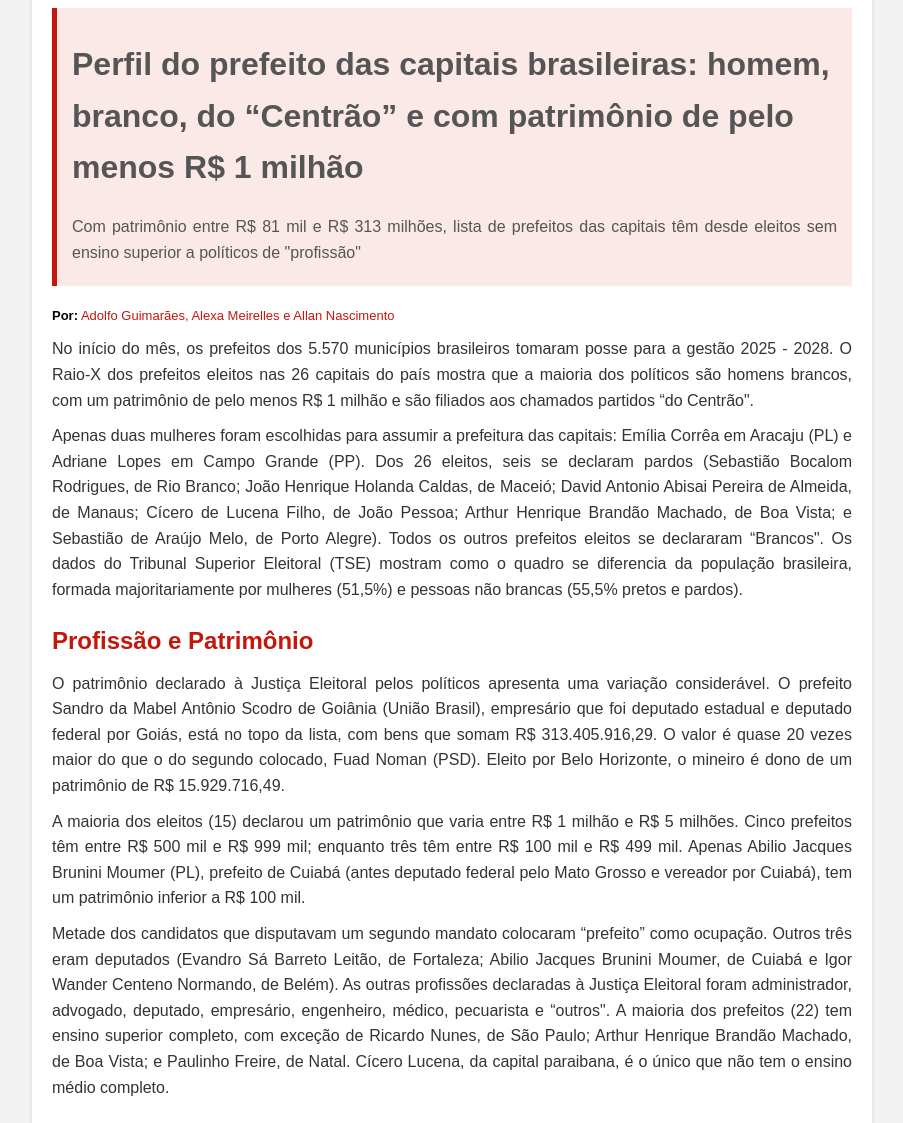
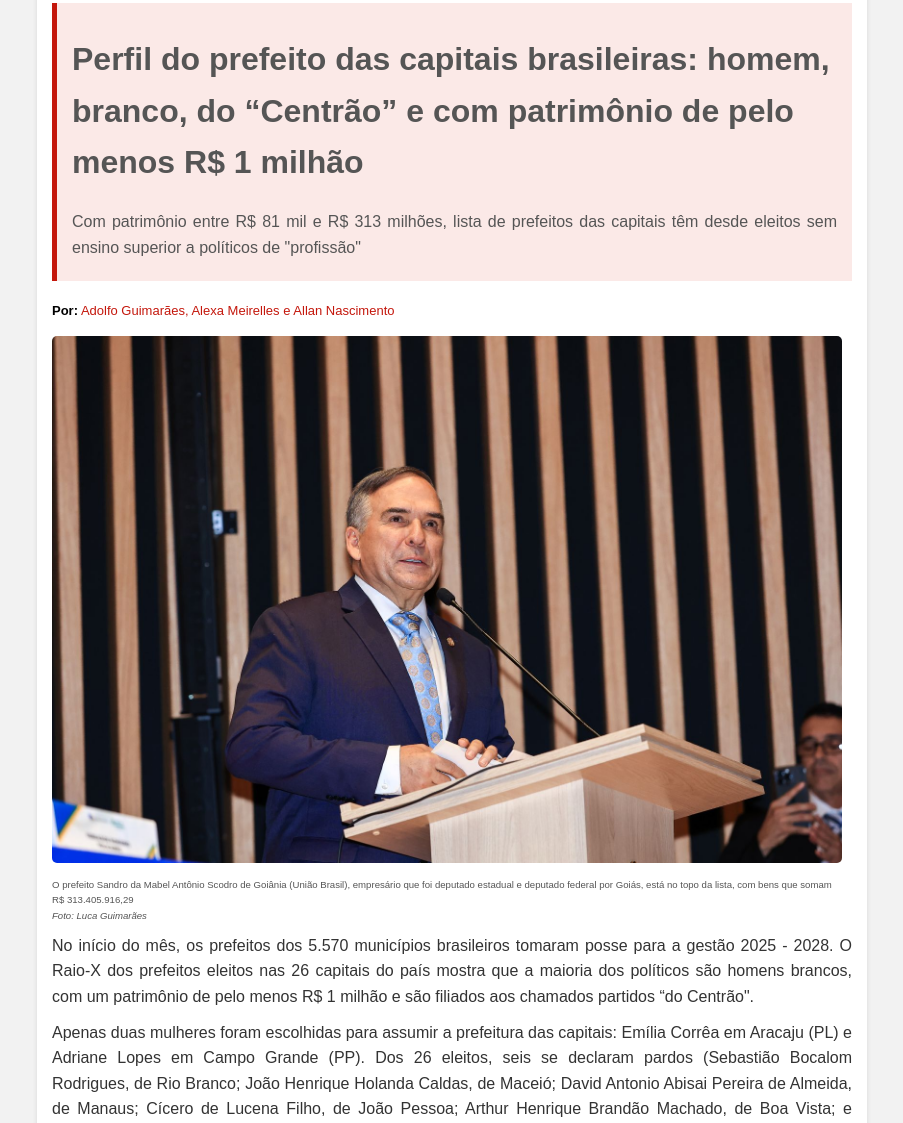
Before and after one commit to adolfoguimaraes/mba_idp_dataviz2, a plain HTML site: page index.html in a window 1280 px wide. Shown: the part 72-1195 px from the top of the page, without its empty margins (188-1091 px from the left). Drawn offline with Linux system fonts and the light colour scheme.

Commit message:
Texto com imagem

```diff
--- a/index.html
+++ b/index.html
@@ -18,6 +18,10 @@
         <div class="owner">
             <strong>Por:</strong> Adolfo Guimarães, Alexa Meirelles e Allan Nascimento
         </div>
+        <figure class="float-left">
+            <img src="images/img_prefeito.jpg" alt="Descrição da imagem">
+            <figcaption>O prefeito Sandro da Mabel Antônio Scodro de Goiânia (União Brasil), empresário que foi deputado estadual e deputado federal por Goiás, está no topo da lista, com bens que somam R$ 313.405.916,29<br /><i>Foto: Luca Guimarães</i></figcaption>
+        </figure>
         <p>No início do mês, os prefeitos dos 5.570 municípios brasileiros tomaram posse para a gestão 2025 - 2028. O Raio-X dos prefeitos eleitos nas 26 capitais do país mostra que a maioria dos políticos são homens brancos, com um patrimônio de pelo menos R$ 1 milhão e são filiados aos chamados partidos “do Centrão".</p>
 	    <p>Apenas duas mulheres foram escolhidas para assumir a prefeitura das capitais: Emília Corrêa em Aracaju (PL) e Adriane Lopes em Campo Grande (PP). Dos 26 eleitos, seis se declaram pardos (Sebastião Bocalom Rodrigues, de Rio Branco; João Henrique Holanda Caldas, de Maceió; David Antonio Abisai Pereira de Almeida, de Manaus; Cícero de Lucena Filho, de João Pessoa; Arthur Henrique Brandão Machado, de Boa Vista; e Sebastião de Araújo Melo, de Porto Alegre). Todos os outros prefeitos eleitos se declararam “Brancos". Os dados do Tribunal Superior Eleitoral (TSE) mostram como o quadro se diferencia da população brasileira, formada majoritariamente por mulheres (51,5%) e pessoas não brancas (55,5% pretos e pardos).</p>
         <h2>Profissão e Patrimônio</h2>
--- a/styles.css
+++ b/styles.css
@@ -82,7 +82,7 @@ main a:hover {
 main img {
     width: 100%;
     height: auto;
-    margin: 20px 0;
+    margin: 5px 0;
     border-radius: 5px;
 }
 
@@ -140,3 +140,21 @@ footer a:hover {
         padding: 15px;
     }
 }
+
+main {
+    padding: 15px;
+}
+
+.float-left {
+    float: center;
+    margin: 10px 10px 0px 0px;
+    max-width: 100%; /* Adjust the size as needed */
+}
+
+.float-left figcaption {
+    font-size: 0.6em;
+    color: #555;
+    text-align: left;
+    padding: 0;
+    margin-top: 1px;
+}
```
Also changed, not shown: images/img_prefeito.jpg (added).
